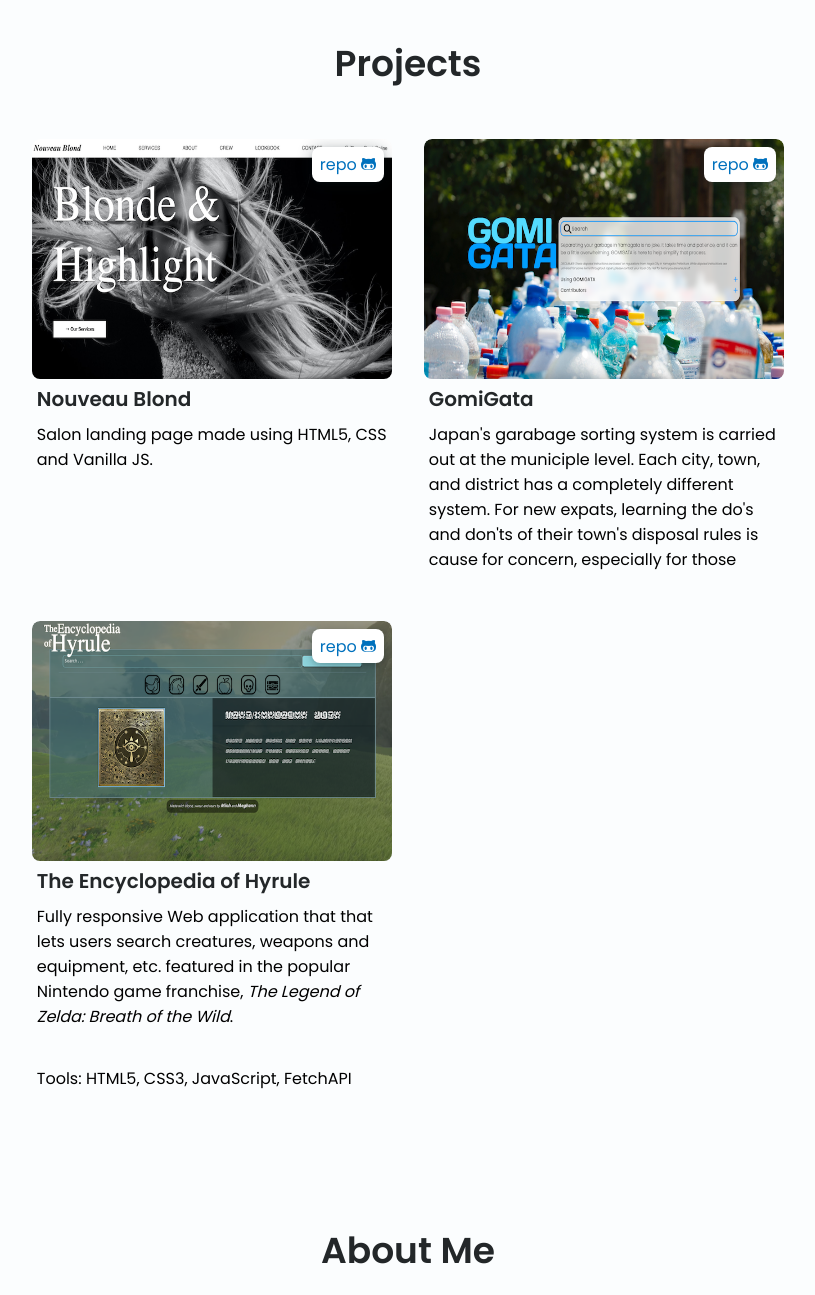
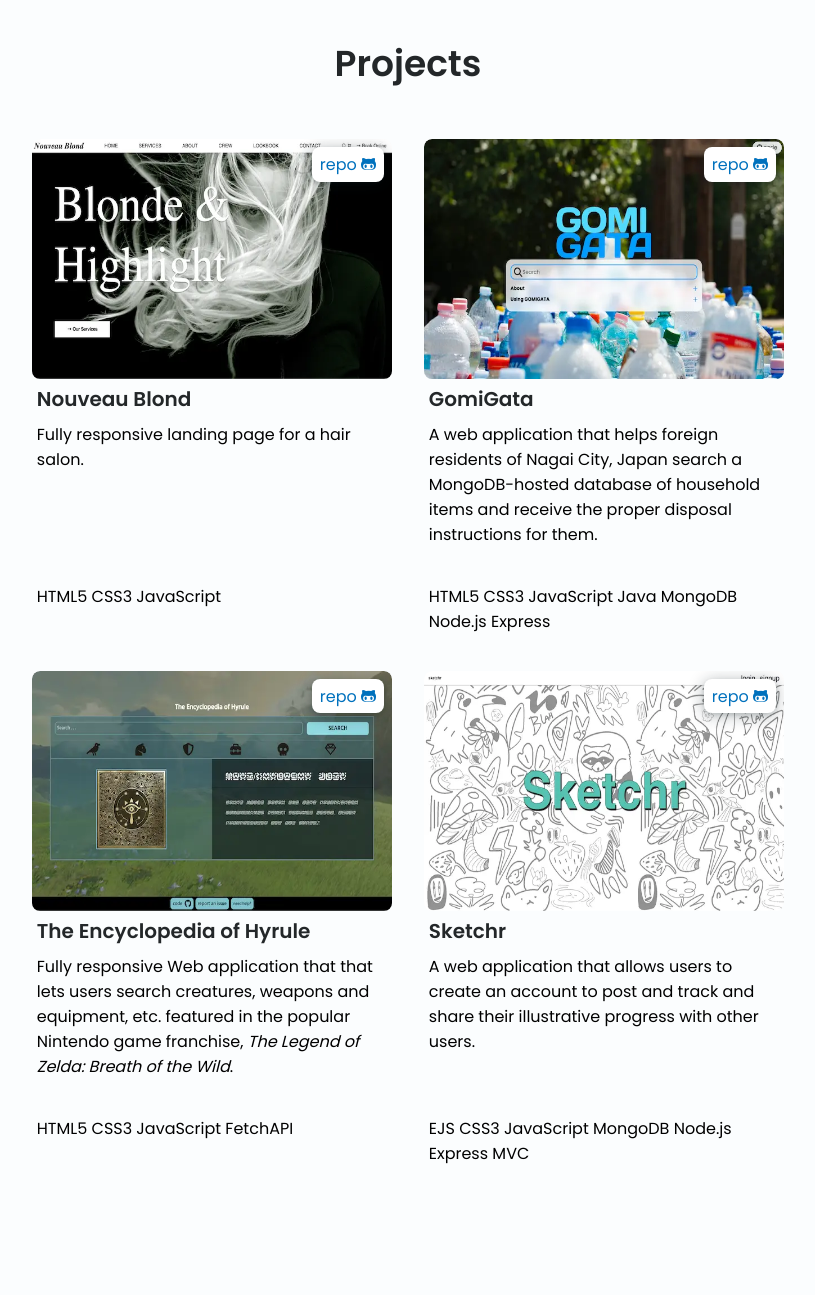
Before and after one commit to meghannfh/meghannfhportfolio, a plain HTML site: page index.html in a window 1280 px wide. Shown: the part 980-2275 px from the top of the page, without its empty margins (232-1047 px from the left). Drawn offline with Linux system fonts and the light colour scheme.

Commit message:
added sketchr

```diff
--- a/assets/css/styles.css
+++ b/assets/css/styles.css
@@ -269,7 +269,7 @@ img {
 }
 
 .home__soshal-icon {
-  font-size: 1.25rem;
+  font-size: 1.5rem;
   color: var(--first-color);
 }
 
--- a/index.html
+++ b/index.html
@@ -148,32 +148,34 @@
                 <div class="portfolio__container container">
                     <div class="portfolio__content">
                         <div class="portfolio__img-container">
-                            <a href="https://nouveau-blond.netlify.app/">
-                            <img src="assets/img/salonScreenshot.webp" alt="" class="portfolio__img"></a>
+                            <a href="https://nouveau-blond.netlify.app/" target=”_blank”>
+                            <img src="assets/img/salon.webp" alt="" class="portfolio__img"></a>
                             <a href="https://github.com/meghannfh/salon-update" target=”_blank” class="project__repo__link" alt="link to project repository">repo <i class="fa-brands fa-github-alt"></i></a>
                         </div>
 
                         <div class="portfolio__data">
                             <h3 class="portfolio__title">Nouveau Blond</h3>
-                            <p class="portfolio__description">Salon landing page made using HTML5, CSS and Vanilla JS.</p>
+                            <p class="portfolio__description">Fully responsive landing page for a hair salon.</p>
+                            <p>HTML5 CSS3 JavaScript</p>
                         </div>
                     </div>
 
                     <div class="portfolio__content">
                             <div class="portfolio__img-container">
-                                <a href="https://gomiapi-production.up.railway.app/"><img src="assets/img/gomigataScreenshot.webp" alt="" class="portfolio__img"></a>
+                                <a href="https://gomiapi-production.up.railway.app/" target="_blank"><img src="assets/img/gg.webp" alt="" class="portfolio__img"></a>
                                 <a href="https://github.com/meghannfh/GomiAPI" target=”_blank” class="project__repo__link" alt="link to project repository">repo <i class="fa-brands fa-github-alt"></i></a>
                             </div>
 
                             <div class="portfolio__data">
                                 <h3 class="portfolio__title">GomiGata</h3>
-                                <p class="portfolio__description">Japan's garabage sorting system is carried out at the municiple level. Each city, town, and district has a completely different system. For new expats, learning the do's and don'ts of their town's disposal rules is cause for concern, especially for those located in the countryside where instructions are not readily available in English. GomiGata was created in hopes of remedying this issue for expats in the small country town of Nagai, Yamagata. A search query for common disposable items will return instructions for disposing of that item in English.</p>
+                                <p class="portfolio__description">A web application that helps foreign residents of Nagai City, Japan search a MongoDB-hosted database of household items and receive the proper disposal instructions for them.</p>
+                                <p>HTML5 CSS3 JavaScript Java MongoDB Node.js Express</p>
                             </div>
                         </div>
 
                         <div class="portfolio__content">
                             <div class="portfolio__img-container">
-                                <a href="https://botw-encyclopedia.netlify.app/"><img src="assets/img/botwScreenshot.webp" alt="" class="portfolio__img img3"></a>
+                                <a href="https://botw-encyclopedia.netlify.app/" target="_blank"><img src="assets/img/botw.webp" alt="" class="portfolio__img"></a>
                                 <a href="https://github.com/meghannfh/breathOfTheWIldAPI" target=”_blank” class="project__repo__link" alt="link to project repository">repo <i class="fa-brands fa-github-alt"></i></a>
                             </div>
                             <!-- open in new tab  get rid of click for demo animation and just add link on image -->
@@ -181,7 +183,21 @@
                             <div class="portfolio__data">
                                 <h3 class="portfolio__title">The Encyclopedia of Hyrule</h3>
                                 <p class="portfolio__description">Fully responsive Web application that that lets users search creatures, weapons and equipment, etc. featured in the popular Nintendo game franchise, <i>The Legend of Zelda: Breath of the Wild</i>.</p>
-                                <p><span>Tools</span>: HTML5, CSS3, JavaScript, FetchAPI</p>
+                                <p>HTML5 CSS3 JavaScript FetchAPI</p>
+                            </div>
+                        </div>
+
+                        <div class="portfolio__content">
+                            <div class="portfolio__img-container">
+                                <a href="https://sketchr-production.up.railway.app/" target="_blank"><img src="assets/img/sketchr.webp" alt="" class="portfolio__img"></a>
+                                <a href="https://github.com/meghannfh/sketchr" target=”_blank” class="project__repo__link" alt="link to project repository">repo <i class="fa-brands fa-github-alt"></i></a>
+                            </div>
+                            <!-- open in new tab  get rid of click for demo animation and just add link on image -->
+
+                            <div class="portfolio__data">
+                                <h3 class="portfolio__title">Sketchr</h3>
+                                <p class="portfolio__description">A web application that allows users to create an account to post and track and share their illustrative progress with other users.</p>
+                                <p>EJS CSS3 JavaScript MongoDB Node.js Express MVC</p>
                             </div>
                         </div>
 
```
Also changed, not shown: assets/img/botw.webp (added), assets/img/gg.webp (added), assets/img/salon.webp (added), assets/img/sketchr.webp (added).
